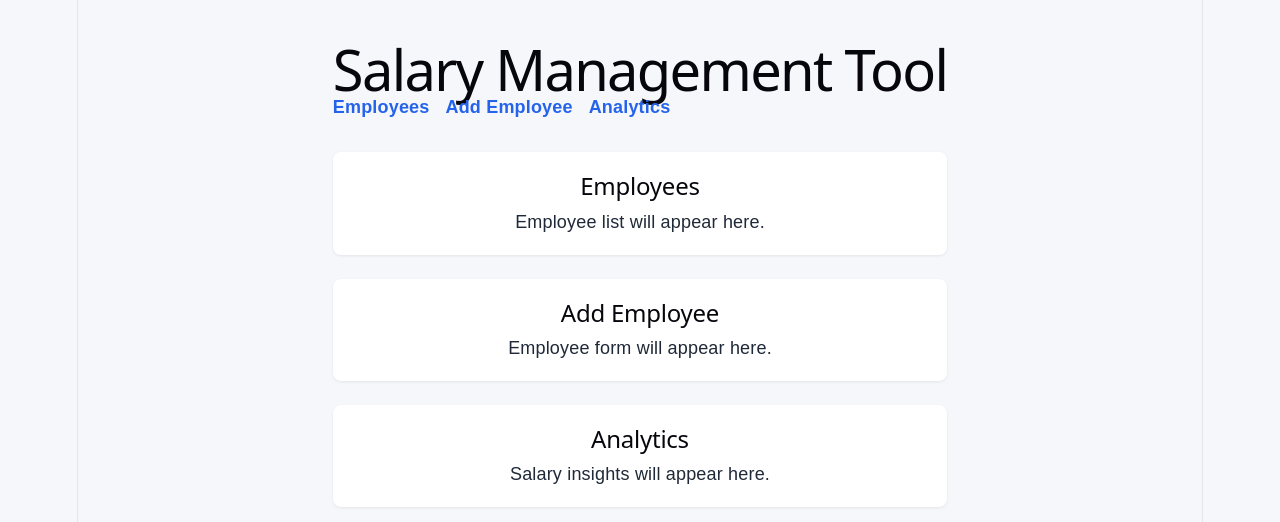
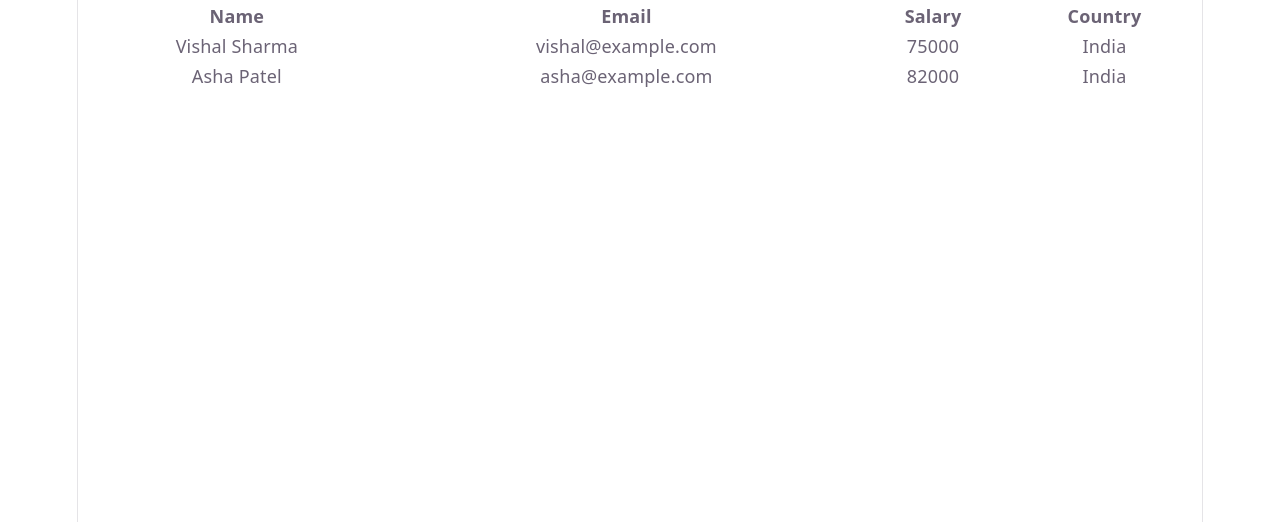
Before and after one commit to vishalsb205/salary-management-tool, a React app in the folder hr-portal/: page / in a window 1280 px wide. Shown: the top 522 px of the page. Built offline with nearby package versions, Linux system fonts and the light colour scheme; the HTML template or start-up script is replaced by a standard one.

Commit message:
export employee list component as default

```diff
--- a/hr-portal/src/App.jsx
+++ b/hr-portal/src/App.jsx
@@ -1,35 +1,43 @@
-import "./App.css";
+function EmployeeList() {
+  const employees = [
+    {
+      id: 1,
+      full_name: "Vishal Sharma",
+      email: "vishal@example.com",
+      salary: 75000,
+      country: "India",
+    },
+    {
+      id: 2,
+      full_name: "Asha Patel",
+      email: "asha@example.com",
+      salary: 82000,
+      country: "India",
+    },
+  ];
 
-function App() {
   return (
-    <div className="app-shell">
-      <header className="app-header">
-        <h1>Salary Management Tool</h1>
-        <nav className="app-nav">
-          <a href="#employees">Employees</a>
-          <a href="#employee-form">Add Employee</a>
-          <a href="#analytics">Analytics</a>
-        </nav>
-      </header>
-
-      <main className="app-content">
-        <section id="employees">
-          <h2>Employees</h2>
-          <p>Employee list will appear here.</p>
-        </section>
-
-        <section id="employee-form">
-          <h2>Add Employee</h2>
-          <p>Employee form will appear here.</p>
-        </section>
-
-        <section id="analytics">
-          <h2>Analytics</h2>
-          <p>Salary insights will appear here.</p>
-        </section>
-      </main>
-    </div>
+    <table>
+      <thead>
+        <tr>
+          <th>Name</th>
+          <th>Email</th>
+          <th>Salary</th>
+          <th>Country</th>
+        </tr>
+      </thead>
+      <tbody>
+        {employees.map((employee) => (
+          <tr key={employee.id}>
+            <td>{employee.full_name}</td>
+            <td>{employee.email}</td>
+            <td>{employee.salary}</td>
+            <td>{employee.country}</td>
+          </tr>
+        ))}
+      </tbody>
+    </table>
   );
 }
 
-export default App;
+export default EmployeeList;
```
Also changed, not shown: hr-portal/src/components/EmployeeList.jsx (added).
